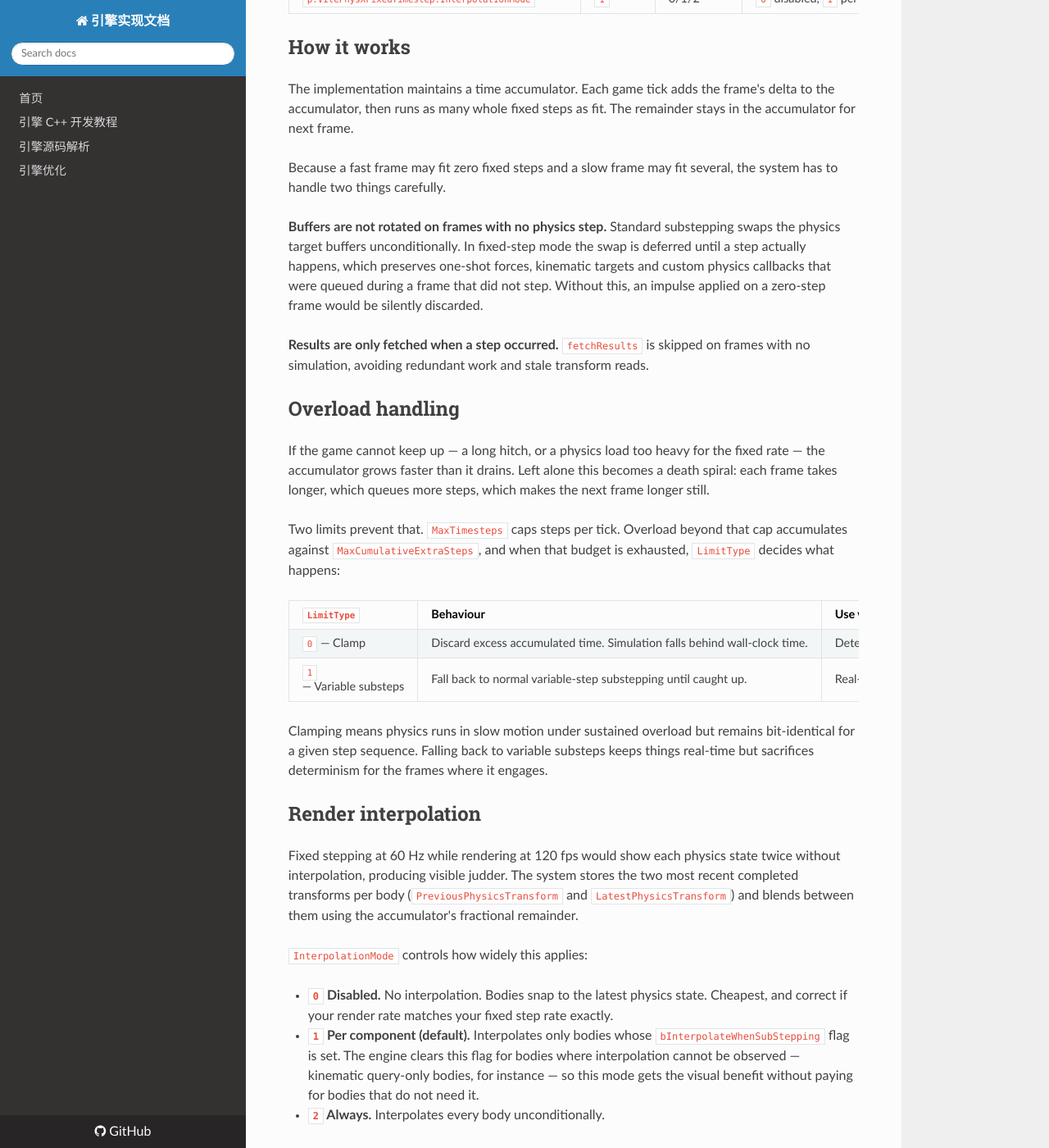
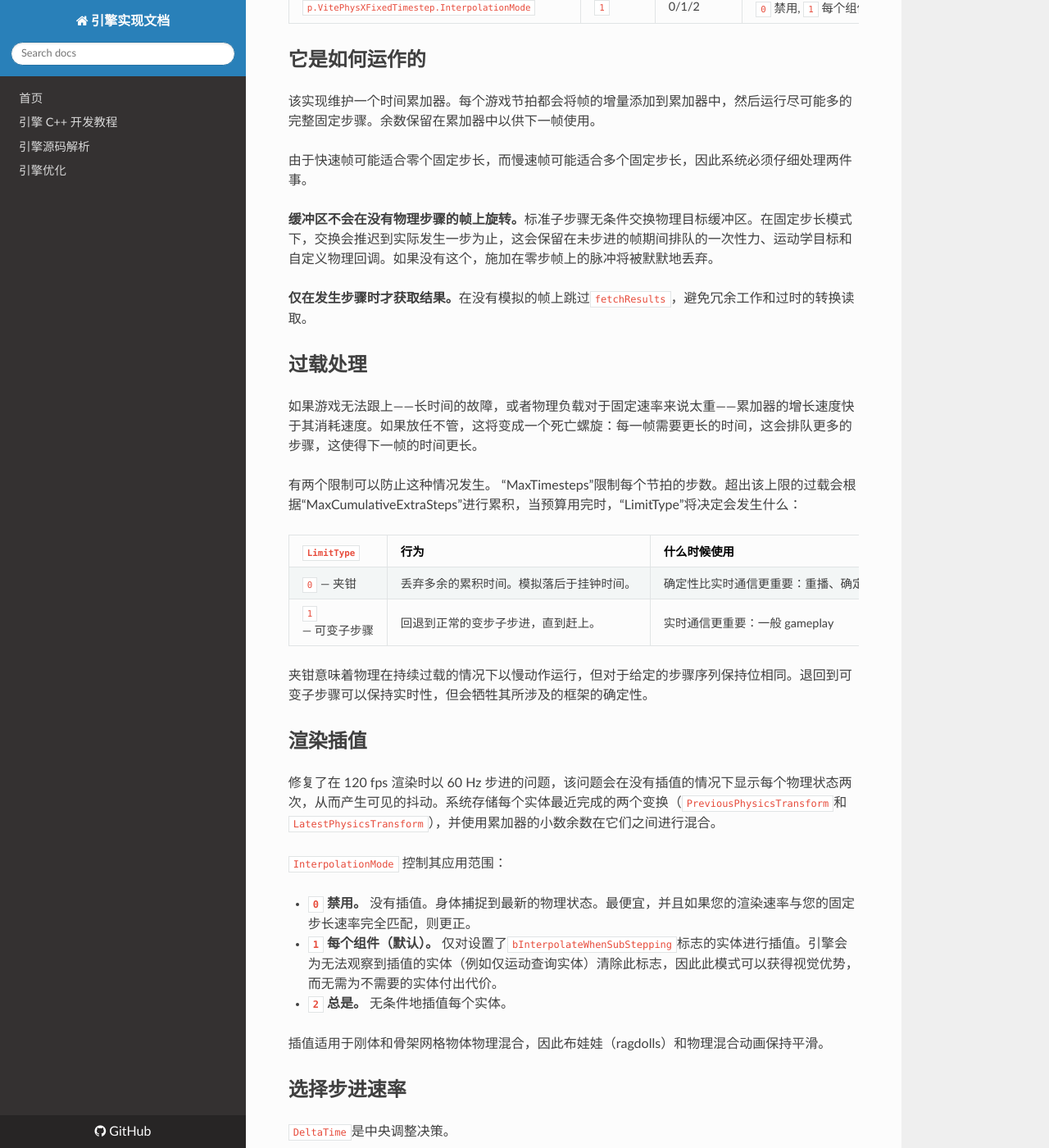
Before and after one commit to OpenHUTB/cpp, an MkDocs documentation site: the page built from docs/optimization/Physics/Fixed-Timestep.md, in a window 1280 px wide and 1400 px high, scrolled down 1125 px. Shown: the whole window at 82% size. Built offline with MkDocs 1.6.1, drawn with Linux system fonts in a browser that asks for light colours; nearby versions of some CDN libraries; a script that is not in the unit is left out; some of the changed text lies outside the part shown.

Commit message:
固定时间步长

```diff
--- a/docs/optimization/Physics/Fixed-Timestep.md
+++ b/docs/optimization/Physics/Fixed-Timestep.md
@@ -1,145 +1,101 @@
-# Fixed Timestep
+# 固定时间步长
 
-<tldr>
-<p>
-An optional Vite feature that steps PhysX at a fixed rate independent of frame rate, with render
-interpolation so motion stays smooth. Compile-time switch <code>VITE_PHYSX_FIXED_TIMESTEP</code>
-(default <code>0</code>), runtime CVar <code>p.VitePhysXFixedTimestep.Enabled</code>.
-</p>
-</tldr>
 
-By default, Unreal steps physics with the frame's delta time. A frame that took 8&nbsp;ms steps physics by
-8&nbsp;ms; a frame that took 33&nbsp;ms steps by 33&nbsp;ms. Simulation results therefore depend on frame
-rate, which means the same input produces different outcomes on different hardware, and a replay recorded on
-one machine does not reproduce on another.
+可选的 Vite 功能，以独立于帧速率的固定速率步进 PhysX，并通过渲染插值使运动保持平滑。编译时开关<code>VITE_PHYSX_FIXED_TIMESTEP</code>（默认<code>0</code>），运行时CVar <code>p.VitePhysXFixedTimestep.Enabled</code>。
 
-Vite's fixed timestep mode decouples the two. Physics always advances in identical increments; the renderer
-interpolates between the two most recent physics states to keep motion smooth.
 
-## Enabling
+默认情况下，Unreal 使用帧的增量时间来步进物理。物理步长为 8 毫秒的帧，物理步长为 8 毫秒；帧的步长为 33 毫秒，步长为 33 毫秒。因此，模拟结果取决于帧速率，这意味着相同的输入在不同的硬件上会产生不同的结果，并且在一台机器上记录的重放不会在另一台机器上再现。
 
-This is a two-stage opt-in. The feature is compiled out by default.
+Vite 的固定时间步长模式将两者解耦。物理总是以相同的增量进步；渲染器在两个最近的物理状态之间进行插值以保持运动平滑。
 
-<procedure title="Enable fixed timestep physics" id="enable-fixed-timestep">
-    <step>
-        Set <code>VITE_PHYSX_FIXED_TIMESTEP</code> to <code>1</code>. See
-        <a href="Compile-Time-Switches.md">Compile-Time Switches</a> for how to override it without
-        editing <code>CoreDefines.h</code>.
-    </step>
-    <step>Rebuild the engine.</step>
-    <step>
-        Set <code>p.VitePhysXFixedTimestep.Enabled 1</code> at runtime, or in
-        <code>DefaultEngine.ini</code>.
-    </step>
-    <step>
-        Enable substepping in <b>Project Settings &gt; Engine &gt; Physics</b>. The fixed-step
-        implementation runs through the substepping path.
-    </step>
-</procedure>
+## 启用
 
-The compile-time gate exists because the feature changes hot paths in the physics scene, the substep task
-and the animation physics blend. Projects that do not need determinism should not pay for the extra branches
-and the double-buffered transform storage.
+这是一个两阶段的选择加入。该功能是默认编译出来的。
 
-## Console variables
+1. 将 [VITE_PHYSX_FIXED_TIMESTEP](https://github.com/GapingPixel/UnrealEngineVite-PhysX/blob/ueVite26-JulyMajor-release/Engine/Source/Runtime/Core/Public/Misc/CoreDefines.h#L28) 设置为 <code>1</code>。请参阅<a href="../Performance/Compile-Time-Switches.md">编译时开关</a>，了解如何在不编辑 [CoreDefines.h](https://github.com/OpenHUTB/engine/tree/hutb/Engine/Source/Runtime/Core/Public/Misc/CoreDefines.h)（集中定义引擎核心层的一些全局宏常量和编译开关，供整个 Unreal/引擎核心代码在预处理阶段使用）的情况下覆盖它。
 
-All of these exist only when `VITE_PHYSX_FIXED_TIMESTEP` is compiled in.
+2. 重新构建引擎。
 
-| CVar | Default | Range | Purpose |
+3. 在运行时或在 <code>DefaultEngine.ini</code> 中设置 <code>p.VitePhysXFixedTimestep.Enabled 1</code>。
+
+4. 在<b>项目设置 > 引擎 > 物理</b>中启用子步进。固定步实现贯穿子步路径。
+
+
+编译时门的存在是因为该功能改变了物理场景、子步骤任务和动画物理混合中的热路径。不需要确定性的项目不应为额外的分支和双缓冲转换存储付费。
+
+## 控制台变量
+
+所有这些仅在编译`VITE_PHYSX_FIXED_TIMESTEP`时才存在。
+
+| CVar | 默认 | 范围 | 目的 |
 |---|---|---|---|
-| `p.VitePhysXFixedTimestep.Enabled` | `0` | 0/1 | Master enable |
-| `p.VitePhysXFixedTimestep.DeltaTime` | `0.01667` (1/60) | 0.0013&ndash;1.0 | Fixed simulation step in seconds |
-| `p.VitePhysXFixedTimestep.MaxTimesteps` | `16` | 1&ndash;50 | Maximum fixed steps per game tick before overload accumulates |
-| `p.VitePhysXFixedTimestep.MaxCumulativeExtraSteps` | `50` | 0&ndash;100 | Cumulative overload budget before the limit policy applies |
-| `p.VitePhysXFixedTimestep.LimitType` | `0` | 0/1 | `0` clamp fixed steps, `1` fall back to variable substeps |
-| `p.VitePhysXFixedTimestep.InterpolationMode` | `1` | 0/1/2 | `0` disabled, `1` per component, `2` always |
+| `p.VitePhysXFixedTimestep.Enabled` | `0` | 0/1 | Master 启用 |
+| `p.VitePhysXFixedTimestep.DeltaTime` | `0.01667` (1/60) | 0.0013&ndash;1.0 | 修复模拟步骤（以秒为单位） |
+| `p.VitePhysXFixedTimestep.MaxTimesteps` | `16` | 1&ndash;50 | 过载累积之前每个游戏节拍的最大固定步数 |
+| `p.VitePhysXFixedTimestep.MaxCumulativeExtraSteps` | `50` | 0&ndash;100 | 限制策略实施前累计过载预算 |
+| `p.VitePhysXFixedTimestep.LimitType` | `0` | 0/1 | `0` 限制固定步骤，`1` 回退到可变子步骤 |
+| `p.VitePhysXFixedTimestep.InterpolationMode` | `1` | 0/1/2 | `0` 禁用, `1` 每个组件, `2` 总是 |
 
-## How it works
+## 它是如何运作的
 
-The implementation maintains a time accumulator. Each game tick adds the frame's delta to the accumulator,
-then runs as many whole fixed steps as fit. The remainder stays in the accumulator for next frame.
+该实现维护一个时间累加器。每个游戏节拍都会将帧的增量添加到累加器中，然后运行尽可能多的完整固定步骤。余数保留在累加器中以供下一帧使用。
 
-Because a fast frame may fit zero fixed steps and a slow frame may fit several, the system has to handle two
-things carefully.
+由于快速帧可能适合零个固定步长，而慢速帧可能适合多个固定步长，因此系统必须仔细处理两件事。
 
-**Buffers are not rotated on frames with no physics step.** Standard substepping swaps the physics target
-buffers unconditionally. In fixed-step mode the swap is deferred until a step actually happens, which
-preserves one-shot forces, kinematic targets and custom physics callbacks that were queued during a frame
-that did not step. Without this, an impulse applied on a zero-step frame would be silently discarded.
+**缓冲区不会在没有物理步骤的帧上旋转。**标准子步骤无条件交换物理目标缓冲区。在固定步长模式下，交换会推迟到实际发生一步为止，这会保留在未步进的帧期间排队的一次性力、运动学目标和自定义物理回调。如果没有这个，施加在零步帧上的脉冲将被默默地丢弃。
 
-**Results are only fetched when a step occurred.** `fetchResults` is skipped on frames with no simulation,
-avoiding redundant work and stale transform reads.
+**仅在发生步骤时才获取结果。**在没有模拟的帧上跳过`fetchResults`，避免冗余工作和过时的转换读取。
 
-## Overload handling
+## 过载处理
 
-If the game cannot keep up &mdash; a long hitch, or a physics load too heavy for the fixed rate &mdash; the
-accumulator grows faster than it drains. Left alone this becomes a death spiral: each frame takes longer,
-which queues more steps, which makes the next frame longer still.
+如果游戏无法跟上——长时间的故障，或者物理负载对于固定速率来说太重——累加器的增长速度快于其消耗速度。如果放任不管，这将变成一个死亡螺旋：每一帧需要更长的时间，这会排队更多的步骤，这使得下一帧的时间更长。
 
-Two limits prevent that. `MaxTimesteps` caps steps per tick. Overload beyond that cap accumulates against
-`MaxCumulativeExtraSteps`, and when that budget is exhausted, `LimitType` decides what happens:
+有两个限制可以防止这种情况发生。 “MaxTimesteps”限制每个节拍的步数。超出该上限的过载会根据“MaxCumulativeExtraSteps”进行累积，当预算用完时，“LimitType”将决定会发生什么：
 
-| `LimitType` | Behaviour | Use when |
+| `LimitType` | 行为 | 什么时候使用 |
 |---|---|---|
-| `0` &mdash; Clamp | Discard excess accumulated time. Simulation falls behind wall-clock time. | Determinism matters more than real-time correspondence: replays, deterministic tests |
-| `1` &mdash; Variable substeps | Fall back to normal variable-step substepping until caught up. | Real-time correspondence matters more: general gameplay |
+| `0` &mdash; 夹钳 | 丢弃多余的累积时间。模拟落后于挂钟时间。 | 确定性比实时通信更重要：重播、确定性测试 |
+| `1` &mdash; 可变子步骤 | 回退到正常的变步子步进，直到赶上。 | 实时通信更重要：一般 gameplay |
 
-Clamping means physics runs in slow motion under sustained overload but remains bit-identical for a given
-step sequence. Falling back to variable substeps keeps things real-time but sacrifices determinism for the
-frames where it engages.
+夹钳意味着物理在持续过载的情况下以慢动作运行，但对于给定的步骤序列保持位相同。退回到可变子步骤可以保持实时性，但会牺牲其所涉及的框架的确定性。
 
-## Render interpolation
+## 渲染插值
 
-Fixed stepping at 60&nbsp;Hz while rendering at 120&nbsp;fps would show each physics state twice without
-interpolation, producing visible judder. The system stores the two most recent completed transforms per body
-(`PreviousPhysicsTransform` and `LatestPhysicsTransform`) and blends between them using the accumulator's
-fractional remainder.
+修复了在 120 fps 渲染时以 60 Hz 步进的问题，该问题会在没有插值的情况下显示每个物理状态两次，从而产生可见的抖动。系统存储每个实体最近完成的两个变换（`PreviousPhysicsTransform`和`LatestPhysicsTransform`），并使用累加器的小数余数在它们之间进行混合。
 
-`InterpolationMode` controls how widely this applies:
+`InterpolationMode` 控制其应用范围：
 
-- **`0` Disabled.** No interpolation. Bodies snap to the latest physics state. Cheapest, and correct if your
-  render rate matches your fixed step rate exactly.
-- **`1` Per component (default).** Interpolates only bodies whose `bInterpolateWhenSubStepping` flag is set.
-  The engine clears this flag for bodies where interpolation cannot be observed &mdash; kinematic
-  query-only bodies, for instance &mdash; so this mode gets the visual benefit without paying for bodies
-  that do not need it.
-- **`2` Always.** Interpolates every body unconditionally.
+- **`0` 禁用。** 没有插值。身体捕捉到最新的物理状态。最便宜，并且如果您的渲染速率与您的固定步长速率完全匹配，则更正。
+- **`1` 每个组件（默认）。** 仅对设置了`bInterpolateWhenSubStepping`标志的实体进行插值。引擎会为无法观察到插值的实体（例如仅运动查询实体）清除此标志，因此此模式可以获得视觉优势，而无需为不需要的实体付出代价。
+- **`2` 总是。** 无条件地插值每个实体。
 
-Interpolation applies to both rigid bodies and the skeletal mesh physics blend, so ragdolls and
-physics-blended animation stay smooth.
+插值适用于刚体和骨架网格物体物理混合，因此布娃娃（ragdolls）和物理混合动画保持平滑。
 
-## Choosing a step rate
+## 选择步进速率
 
-`DeltaTime` is the central tuning decision.
+`DeltaTime`是中央调整决策。
 
-| Step rate | Value | Notes |
+| 步速 | 数值 | 笔记 |
 |---|---|---|
-| 30&nbsp;Hz | `0.03333` | Cheapest. Acceptable for slow, heavy objects. Fast bodies will tunnel. |
-| 60&nbsp;Hz | `0.01667` | Default. Good general choice. |
-| 120&nbsp;Hz | `0.00833` | Better for fast projectiles and tight constraints. Roughly double the CPU cost. |
+| 30&nbsp;Hz | `0.03333` | 最便宜的。可接受缓慢、重的物体。快速的物体会形成隧道。 |
+| 60&nbsp;Hz | `0.01667` | 默认。不错的一般选择。 |
+| 120&nbsp;Hz | `0.00833` | 更适合快速射弹和严格的约束。大约是 CPU 成本的两倍。 |
 
-Physics cost scales linearly with step rate, so 120&nbsp;Hz stepping costs about twice 60&nbsp;Hz. Pick the
-lowest rate that keeps your fastest-moving simulated bodies stable, and use CCD rather than a higher step
-rate to solve isolated tunnelling problems.
+物理成本与步速成线性关系，因此 120 Hz 步进成本约为 60 Hz 的两倍。选择保持最快移动的模拟物体稳定的最低速率，并使用 CCD 而不是更高的步进速率来解决孤立的隧道问题。
 
-> Choose the step rate early and do not change it after content is tuned. Physics content &mdash; impulse
-> magnitudes, constraint stiffness, damping values &mdash; is implicitly tuned against the step rate.
-> Changing it late means retuning everything.
->
-{style="warning"}
+!!! 注意
+    尽早选择步进速率，并且在内容调整后不要更改它。物理内容——脉冲幅度、约束刚度、阻尼值——根据步长速率隐式调整。晚了改变它意味着重新调整一切。
 
-## When to use this
 
-**Use fixed timestep for** deterministic replays, networked physics where client and server must agree,
-automated tests that assert on physics outcomes, and any game where identical input must produce identical
-results across machines.
+## 何时使用这个
 
-**Do not use it for** projects with no determinism requirement. The default variable-step path is cheaper
-and the compile-time switch defaults to off for that reason.
+**使用固定时间步长**确定性重播、客户端和服务器必须同意的网络物理、断言物理结果的自动测试，以及相同输入必须在机器上产生相同结果的任何游戏。
 
-## See also
+**请勿将其用于**没有确定性要求的项目。默认的可变步路径更便宜，因此编译时开关默认为关闭。
+
+## 参见
 
 - [PhysX](PhysX.md)
-- [Compile-Time Switches](Compile-Time-Switches.md)
-- [Instanced Physics Subsystem](Instanced-Physics.md)
-- [Profiling](Profiling.md)
+- [编译时开关](../Performance/Compile-Time-Switches.md)
+- [实例物理子系统](Instanced-Physics.md)
+- [分析](../Performance/Profiling.md)
```
Also changed, not shown: docs/index.md (+2 -1 lines), docs/optimization/Physics/PhysX.md (+51 -72 lines), docs/optimization/ProjectsAndDemos/PhysXTest.md (+29 -42 lines).
